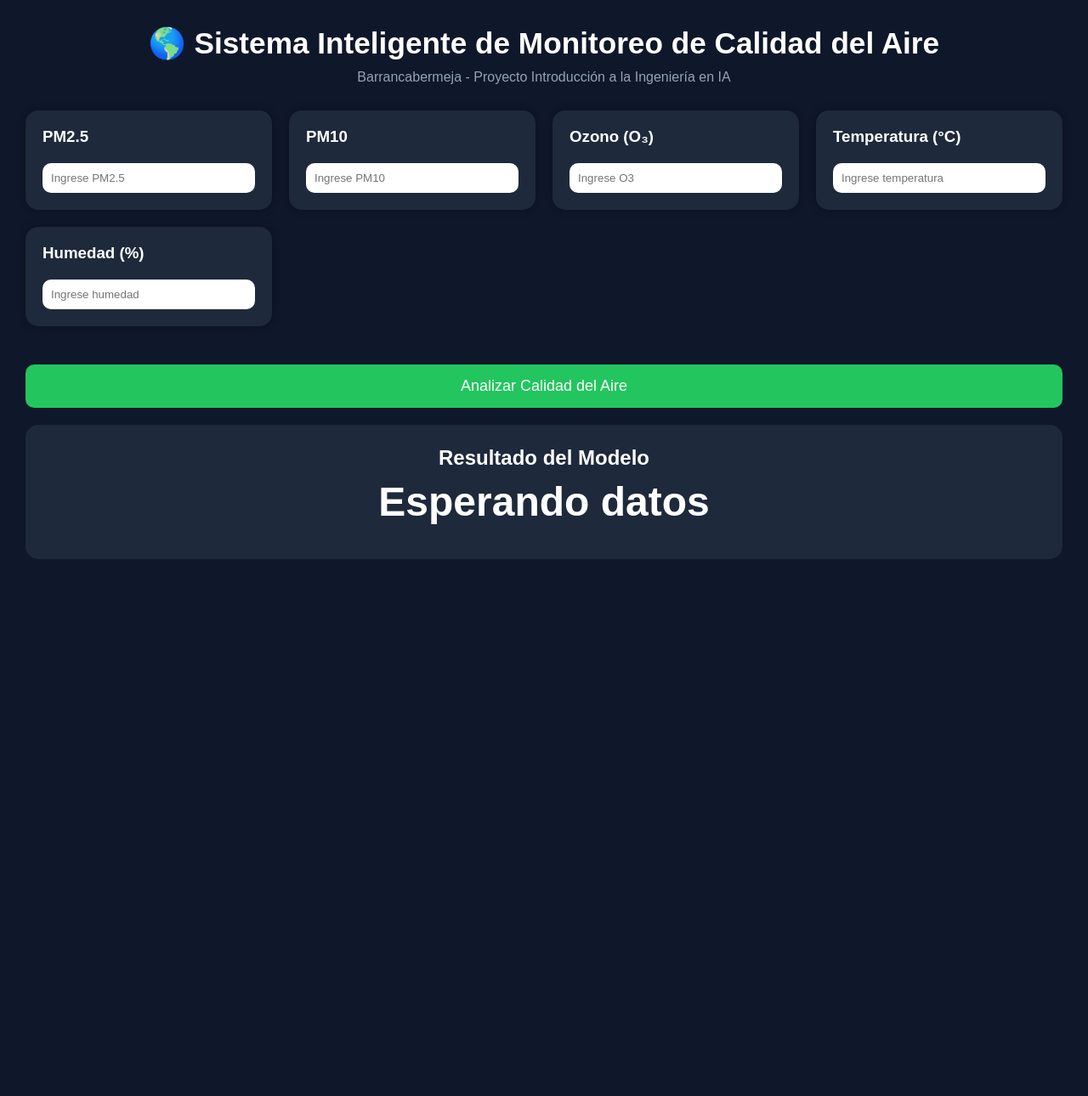
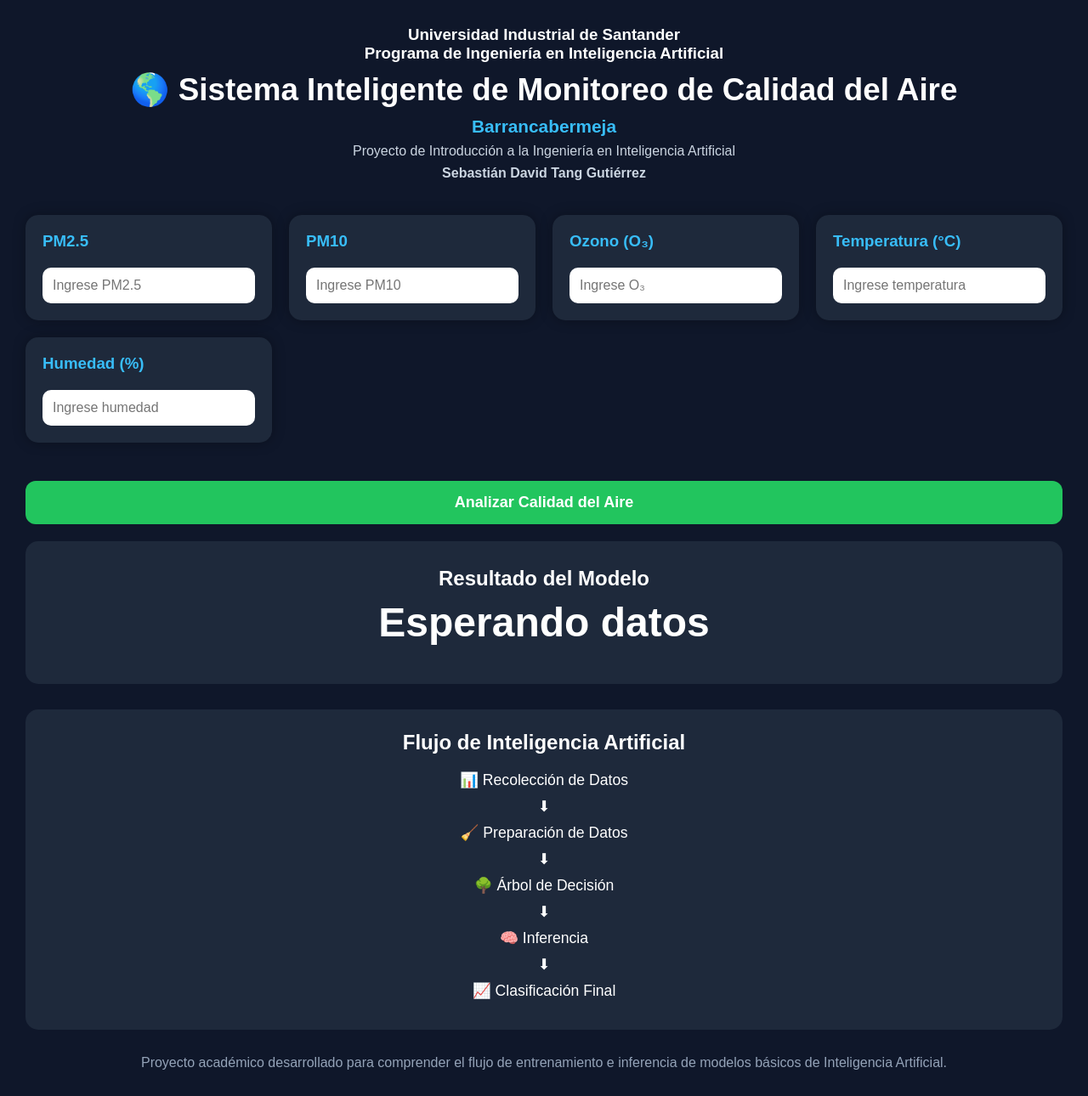
Before and after one commit to tangsebastian93-web/air-quality-ai-barrancabermeja, a plain HTML site: page index.html in a window 1280 px wide. Shown: the whole page at 85% size. Before the commit the page ends 800 px from the top, so only its background shows below. Drawn offline with Linux system fonts and the light colour scheme.

Commit message:
Update styling and content in index.html

```diff
--- a/index.html
+++ b/index.html
@@ -24,16 +24,23 @@ padding:30px;
 
 header{
 text-align:center;
-margin-bottom:30px;
+margin-bottom:40px;
 }
 
 header h1{
-font-size:2.2rem;
-margin-bottom:10px;
+font-size:2.3rem;
+margin-top:10px;
+}
+
+header h2{
+font-size:1.3rem;
+color:#38bdf8;
+margin-top:10px;
 }
 
 header p{
-color:#94a3b8;
+color:#cbd5e1;
+margin-top:8px;
 }
 
 .dashboard{
@@ -47,19 +54,21 @@ margin-bottom:30px;
 background:#1e293b;
 padding:20px;
 border-radius:15px;
-box-shadow:0 0 10px rgba(0,0,0,0.3);
+box-shadow:0 0 15px rgba(0,0,0,0.3);
 }
 
 .card h3{
 margin-bottom:10px;
+color:#38bdf8;
 }
 
 input{
 width:100%;
-padding:10px;
+padding:12px;
 border:none;
 border-radius:10px;
 margin-top:10px;
+font-size:16px;
 }
 
 button{
@@ -67,11 +76,12 @@ width:100%;
 padding:15px;
 background:#22c55e;
 border:none;
-border-radius:10px;
+border-radius:12px;
 color:white;
 font-size:18px;
 cursor:pointer;
 margin-top:15px;
+font-weight:bold;
 }
 
 button:hover{
@@ -80,7 +90,7 @@ background:#16a34a;
 
 .resultado{
 text-align:center;
-padding:25px;
+padding:30px;
 background:#1e293b;
 border-radius:15px;
 margin-top:20px;
@@ -97,6 +107,29 @@ margin-top:15px;
 font-size:1.1rem;
 }
 
+.flujo{
+margin-top:30px;
+background:#1e293b;
+padding:25px;
+border-radius:15px;
+text-align:center;
+}
+
+.flujo h2{
+margin-bottom:20px;
+}
+
+.paso{
+margin:10px 0;
+font-size:1.1rem;
+}
+
+.footer{
+margin-top:30px;
+text-align:center;
+color:#94a3b8;
+}
+
 </style>
 
 </head>
@@ -105,57 +138,51 @@ font-size:1.1rem;
 
 <header>
 
+<h3>Universidad Industrial de Santander</h3>
+
+<h3>Programa de Ingeniería en Inteligencia Artificial</h3>
+
 <h1>🌎 Sistema Inteligente de Monitoreo de Calidad del Aire</h1>
 
-<p>
-Barrancabermeja - Proyecto Introducción a la Ingeniería en IA
-</p>
+<h2>Barrancabermeja</h2>
+
+<p>Proyecto de Introducción a la Ingeniería en Inteligencia Artificial</p>
+
+<p><strong>Sebastián David Tang Gutiérrez</strong></p>
 
 </header>
 
 <div class="dashboard">
 
 <div class="card">
-
 <h3>PM2.5</h3>
 <input type="number" id="pm25" placeholder="Ingrese PM2.5">
-
 </div>
 
 <div class="card">
-
 <h3>PM10</h3>
 <input type="number" id="pm10" placeholder="Ingrese PM10">
-
 </div>
 
 <div class="card">
-
 <h3>Ozono (O₃)</h3>
-<input type="number" id="o3" placeholder="Ingrese O3">
-
+<input type="number" id="o3" placeholder="Ingrese O₃">
 </div>
 
 <div class="card">
-
 <h3>Temperatura (°C)</h3>
 <input type="number" id="temp" placeholder="Ingrese temperatura">
-
 </div>
 
 <div class="card">
-
 <h3>Humedad (%)</h3>
 <input type="number" id="hum" placeholder="Ingrese humedad">
-
 </div>
 
 </div>
 
 <button onclick="analizar()">
-
 Analizar Calidad del Aire
-
 </button>
 
 <div class="resultado">
@@ -163,14 +190,44 @@ Analizar Calidad del Aire
 <h2>Resultado del Modelo</h2>
 
 <div class="estado" id="estado">
-
 Esperando datos
-
 </div>
 
 <div class="info" id="riesgo"></div>
 
+<div class="info" id="confianza"></div>
+
 <div class="info" id="explicacion"></div>
+
+</div>
+
+<div class="flujo">
+
+<h2>Flujo de Inteligencia Artificial</h2>
+
+<div class="paso">📊 Recolección de Datos</div>
+
+<div class="paso">⬇</div>
+
+<div class="paso">🧹 Preparación de Datos</div>
+
+<div class="paso">⬇</div>
+
+<div class="paso">🌳 Árbol de Decisión</div>
+
+<div class="paso">⬇</div>
+
+<div class="paso">🧠 Inferencia</div>
+
+<div class="paso">⬇</div>
+
+<div class="paso">📈 Clasificación Final</div>
+
+</div>
+
+<div class="footer">
+
+Proyecto académico desarrollado para comprender el flujo de entrenamiento e inferencia de modelos básicos de Inteligencia Artificial.
 
 </div>
 
@@ -184,40 +241,45 @@ let o3=parseFloat(document.getElementById("o3").value)||0;
 
 let estado="";
 let riesgo="";
+let confianza="";
 let explicacion="";
 
 if(pm25>60 || pm10>100 || o3>80){
 
-estado="MALA";
-riesgo="🔴 Riesgo Alto";
+estado="🔴 MALA";
+riesgo="Nivel de Riesgo: Alto";
+confianza="Confianza del Modelo: 92%";
 
 explicacion=
-"Los contaminantes superan los niveles recomendados.";
+"El modelo detectó concentraciones elevadas de contaminantes atmosféricos, por lo que clasifica la calidad del aire como desfavorable.";
 
 }
 
 else if(pm25>30 || pm10>50 || o3>40){
 
-estado="MODERADA";
-riesgo="🟠 Riesgo Medio";
+estado="🟠 MODERADA";
+riesgo="Nivel de Riesgo: Medio";
+confianza="Confianza del Modelo: 85%";
 
 explicacion=
-"Se detectan concentraciones moderadas de contaminantes.";
+"Los contaminantes presentan valores intermedios. Se recomienda monitoreo continuo.";
 
 }
 
 else{
 
-estado="BUENA";
-riesgo="🟢 Riesgo Bajo";
+estado="🟢 BUENA";
+riesgo="Nivel de Riesgo: Bajo";
+confianza="Confianza del Modelo: 95%";
 
 explicacion=
-"Los contaminantes se encuentran dentro de rangos aceptables.";
+"Los contaminantes se encuentran dentro de niveles aceptables para la calidad del aire.";
 
 }
 
 document.getElementById("estado").innerHTML=estado;
 document.getElementById("riesgo").innerHTML=riesgo;
+document.getElementById("confianza").innerHTML=confianza;
 document.getElementById("explicacion").innerHTML=explicacion;
 
 }
@@ -225,5 +287,4 @@ document.getElementById("explicacion").innerHTML=explicacion;
 </script>
 
 </body>
-
 </html>
```
